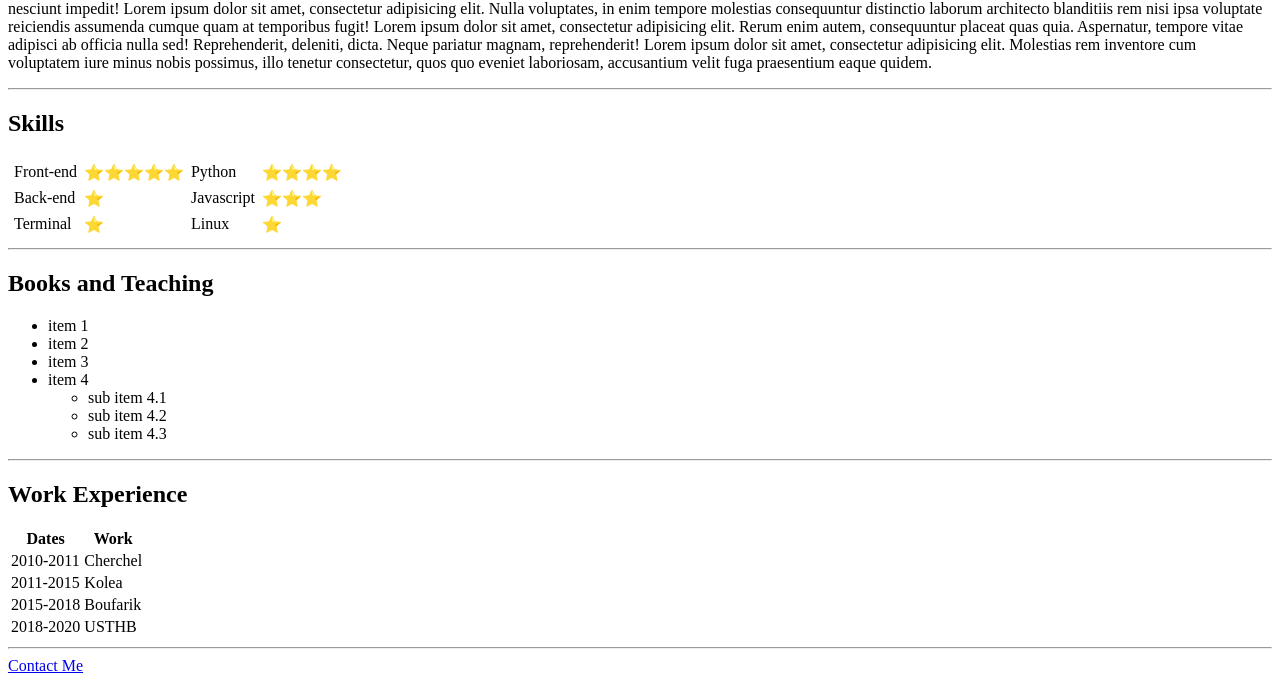
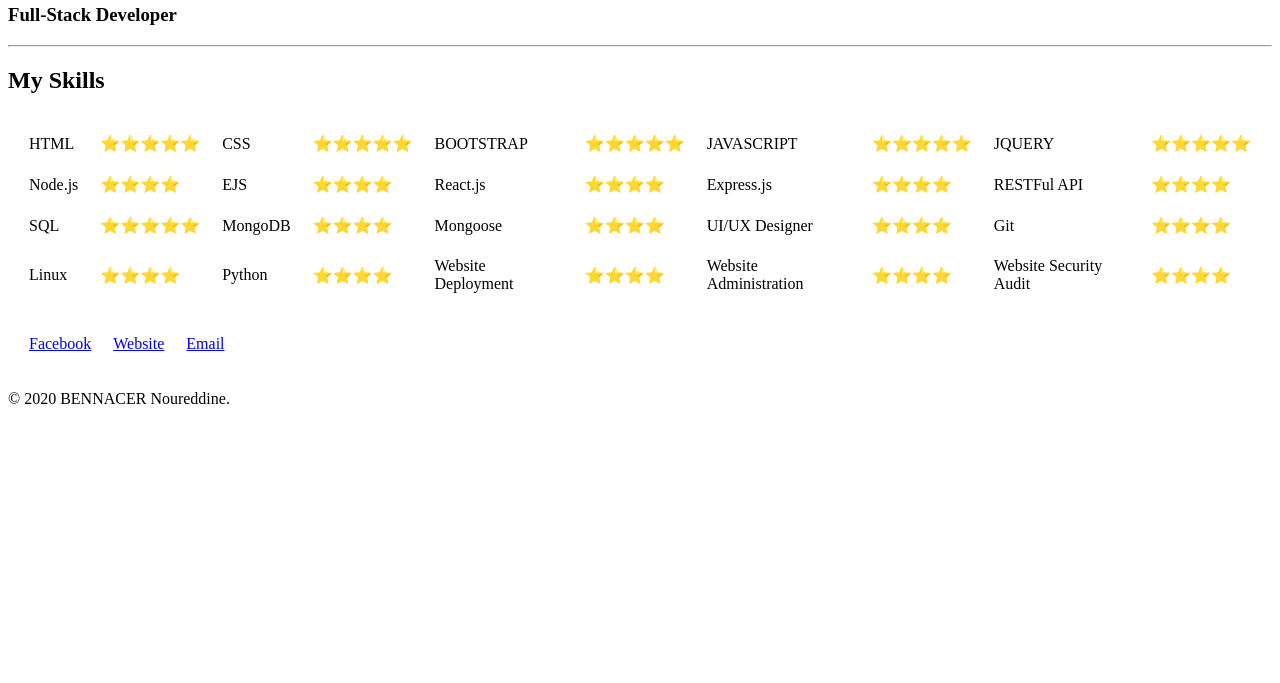
Before and after one commit to dz43developer/website, a plain HTML site: page index.html in a window 1280 px wide. Shown: the part 326-1009 px from the top of the page. After the commit the page ends 800 px from the top, so only its background shows below. Drawn offline with Linux system fonts and the light colour scheme.

Commit message:
Update index.html

```diff
--- a/index.html
+++ b/index.html
@@ -3,107 +3,91 @@
 <head>
 	<meta charset="UTF-8">
 	<title>My Home Page</title>
+	<link rel="stylesheet" href="css/styles.css">
+	<link rel="icon" href="images/favicon.ico">
+	<link href="https://fonts.googleapis.com/css2?family=Kaushan+Script&display=swap" rel="stylesheet">
 </head>
 <body>
+	<div class="top-container">
+			<img src="images/hacker.png" alt="It's Me">
+			<h1>BENNACER Noureddine</h1>
+			<h3>Full-Stack Developer</h3>
+		</div>
 
-	<table cellspacing="20">
-		<tr>
-			<td>
-				<img src="images/hacker.png" alt="It's Me">
-			</td>
-			<td>
-				<h1>BENNACER Noureddine</h1>
-				<em><strong>USTHB </strong>University Professor</em><br>
-				<em>Departement of <a href="#"> Computer Science</a></em><br>
-				<em>Departement of <a href="#"> Computer Information</a></em>
-			</td>
-		</tr>
-	</table>
-
-	<p>Lorem ipsum dolor sit amet, consectetur adipisicing elit. Alias blanditiis fugiat officiis esse nisi. Voluptate aliquid modi porro. Ea sequi necessitatibus neque culpa, illo labore modi deleniti corrupti nesciunt impedit! Lorem ipsum dolor sit amet, consectetur adipisicing elit. Nulla voluptates, in enim tempore molestias consequuntur distinctio laborum architecto blanditiis rem nisi ipsa voluptate reiciendis assumenda cumque quam at temporibus fugit! Lorem ipsum dolor sit amet, consectetur adipisicing elit. Rerum enim autem, consequuntur placeat quas quia. Aspernatur, tempore vitae adipisci ab officia nulla sed! Reprehenderit, deleniti, dicta. Neque pariatur magnam, reprehenderit! Lorem ipsum dolor sit amet, consectetur adipisicing elit. Molestias rem inventore cum voluptatem iure minus nobis possimus, illo tenetur consectetur, quos quo eveniet laboriosam, accusantium velit fuga praesentium eaque quidem.</p>
-
+	</div>
 
 	<hr>
 
-	<h2>Skills</h2>
-	<table cellspacing="5">
+	<div class="middle-container">
+
+	    <h2>My Skills</h2>
+
+	    <div class="skill-row">
+	      <!-- <img class="skill-image" src="images/skills.jpg" alt="skills"> -->
+	      	<table class="skill-table" cellspacing="20px" align="center">
 	      		<tr>
-			<td>Front-end</td>
+	      			<td>HTML</td>
 	      			<td>⭐⭐⭐⭐⭐</td>
-			<td>Python</td>
+	      			<td>CSS</td>
+	      			<td>⭐⭐⭐⭐⭐</td>
+	      			<td>BOOTSTRAP</td>
+	      			<td>⭐⭐⭐⭐⭐</td>
+	      			<td>JAVASCRIPT</td>
+	      			<td>⭐⭐⭐⭐⭐</td>
+	      			<td>JQUERY</td>
+	      			<td>⭐⭐⭐⭐⭐</td>
+	      		</tr>
+	      		<tr>
+	      			<td>Node.js</td>
+					<td>⭐⭐⭐⭐</td>
+					<td>EJS</td>
+					<td>⭐⭐⭐⭐</td>
+					<td>React.js</td>
+					<td>⭐⭐⭐⭐</td>
+					<td>Express.js</td>
+					<td>⭐⭐⭐⭐</td>
+					<td>RESTFul API</td>
 					<td>⭐⭐⭐⭐</td>
 	      		</tr>
 	      		<tr>
-			<td>Back-end</td>
-			<td>⭐</td>
-			<td>Javascript</td>
-			<td>⭐⭐⭐</td>
+	      			<td>SQL</td>
+					<td>⭐⭐⭐⭐⭐</td>
+					<td>MongoDB</td>
+					<td>⭐⭐⭐⭐</td>
+					<td>Mongoose</td>
+					<td>⭐⭐⭐⭐</td>
+					<td>UI/UX Designer</td>
+					<td>⭐⭐⭐⭐</td>
+					<td>Git</td>
+					<td>⭐⭐⭐⭐</td>
 	      		</tr>
 	      		<tr>
-			<td>Terminal</td>
-			<td>⭐</td>
 	      			<td>Linux</td>
-			<td>⭐</td>
+					<td>⭐⭐⭐⭐</td>
+	      			<td>Python</td>
+					<td>⭐⭐⭐⭐</td>
+	      			<td>Website Deployment</td>
+					<td>⭐⭐⭐⭐</td>
+					<td>Website Administration</td>
+					<td>⭐⭐⭐⭐</td>
+					<td>Website Security Audit</td>
+					<td>⭐⭐⭐⭐</td>
 	      		</tr>
 	      	</table>
+	      </div>
+	    </div>
 
-	<hr>
-	<h2>Books and Teaching</h2>
-	<ul>
-		<li>item 1</li>
-		<li>item 2</li>
-		<li>item 3</li>
-		<li>item 4
-			<ul>
-				<li>sub item 4.1</li>
-				<li>sub item 4.2</li>
-				<li>sub item 4.3</li>
-			</ul>
 
-		</li>
-	</ul>
-	<hr>
-
-	<h2>Work Experience</h2>
-	<table>
-
-		<thead>
+	<div class="bottom-container">
+		<table class="skill-table" cellspacing="20px">
 			<tr>
-				<th>Dates</th>
-				<th>Work</th>
+				<td><a class="footer-link" href="https://www.facebook.com/NoriiBENNACER">Facebook</a></td>
+				<td><a class="footer-link" href="https://dz43developer.github.io/website/">Website</a></td>
+				<td><a class="footer-link" href="mailto:dz43developer@gmail.com">Email</a></td>
 			</tr>
-		</thead>
-
-		<tbody>
-			<tr>
-				<td>2010-2011</td>
-				<td>Cherchel</td>
-			</tr>
-
-			<tr>
-				<td>2011-2015</td>
-				<td>Kolea</td>
-			</tr>
-
-			<tr>
-				<td>2015-2018</td>
-				<td>Boufarik</td>
-			</tr>
-
-			<tr>
-				<td>2018-2020</td>
-				<td>USTHB</td>
-			</tr>
-		</tbody>
-
-		<tfoot>
-
-		</tfoot>
-
 		</table>
-
-	<hr>
-	<a href="contact-me.html">Contact Me</a>
+	  <p class="copyright">© 2020 BENNACER Noureddine.</p>
+	</div>
 
 </body>
 </html>
```
Lines whose indentation alone changed are shown as unchanged.
